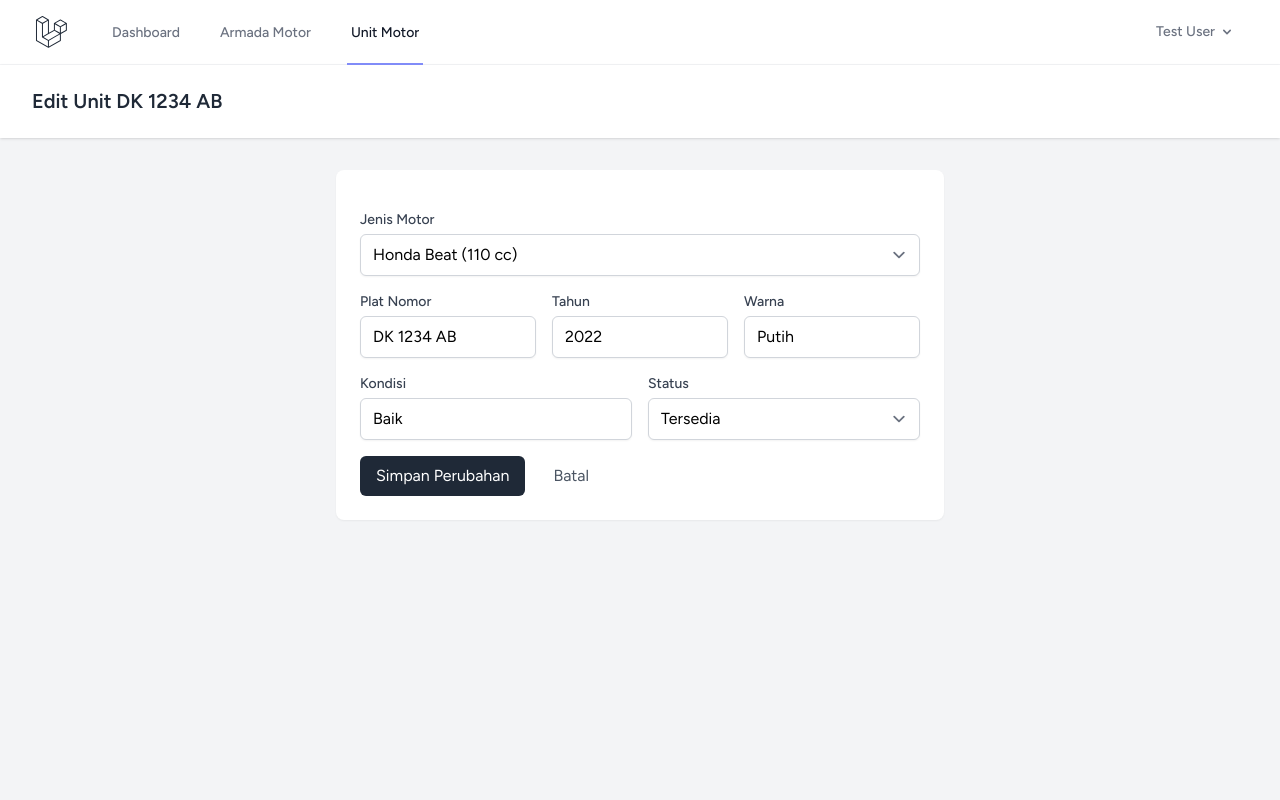
After one commit to rayhan-satria/Rental-Eduwork, a Laravel app: page /admin/motorcycle-units/1/edit in a window 1280 px wide. The commit adds this page. Run offline with Laravel 12, Linux system fonts and the light colour scheme; a user stored in the database is signed in; data comes from the database, SQL or seed files in the repository; style sheets or scripts are compiled from the project's sources.

Commit message:
Tambah halaman admin CRUD unit motor

```diff
--- /dev/null
+++ b/rental/app/Http/Controllers/Admin/MotorcycleUnitController.php
@@ -0,0 +1,82 @@
+<?php
+
+namespace App\Http\Controllers\Admin;
+
+use App\Http\Controllers\Controller;
+use App\Models\Motorcycle;
+use App\Models\MotorcycleUnit;
+use Illuminate\Http\Request;
+use Illuminate\Validation\Rule;
+
+class MotorcycleUnitController extends Controller
+{
+    // Tabel unit motor
+    public function index()
+    {
+        $units = MotorcycleUnit::with('motorcycle')->orderBy('license_plate')->paginate(10);
+        return view('admin.units.index', compact('units'));
+    }
+
+    public function create()
+    {
+        $motorcycles = Motorcycle::orderBy('brand')->orderBy('model')->get();
+        return view('admin.units.create', compact('motorcycles'));
+    }
+
+    public function store(Request $request)
+    {
+        $data = $this->validateUnit($request);
+
+        MotorcycleUnit::create($data);
+
+        return redirect()->route('admin.motorcycle-units.index')
+            ->with('success', 'Unit motor berhasil ditambahkan.');
+    }
+
+    public function edit(MotorcycleUnit $motorcycleUnit)
+    {
+        $motorcycles = Motorcycle::orderBy('brand')->orderBy('model')->get();
+        return view('admin.units.edit', [
+            'unit' => $motorcycleUnit,
+            'motorcycles' => $motorcycles,
+        ]);
+    }
+
+    public function update(Request $request, MotorcycleUnit $motorcycleUnit)
+    {
+        $data = $this->validateUnit($request, $motorcycleUnit);
+
+        $motorcycleUnit->update($data);
+
+        return redirect()->route('admin.motorcycle-units.index')
+            ->with('success', 'Unit motor berhasil diperbarui.');
+    }
+
+    public function destroy(MotorcycleUnit $motorcycleUnit)
+    {
+        $motorcycleUnit->delete();
+
+        return redirect()->route('admin.motorcycle-units.index')
+            ->with('success', 'Unit motor berhasil dihapus.');
+    }
+
+    private function validateUnit(Request $request, ?MotorcycleUnit $unit = null)
+    {
+        $data = $request->validate([
+            'motorcycle_id' => 'required|exists:motorcycles,id',
+            'license_plate' => [
+                'required', 'string', 'max:20',
+                Rule::unique('motorcycle_units', 'license_plate')->ignore($unit?->id),
+            ],
+            'year' => 'required|integer|min:1990|max:' . (date('Y') + 1),
+            'color' => 'required|string|max:50',
+            'unit_condition' => 'required|string|max:50',
+            'status' => ['required', Rule::in(array_keys(MotorcycleUnit::STATUSES))],
+        ]);
+
+        // Plat nomor selalu disimpan dengan huruf besar: "dk 1234 ab" → "DK 1234 AB"
+        $data['license_plate'] = strtoupper($data['license_plate']);
+
+        return $data;
+    }
+}
--- a/rental/app/Models/MotorcycleUnit.php
+++ b/rental/app/Models/MotorcycleUnit.php
@@ -6,6 +6,13 @@ use Illuminate\Database\Eloquent\Model;
 
 class MotorcycleUnit extends Model
 {
+    // Daftar status unit dan labelnya dalam bahasa Indonesia
+    public const STATUSES = [
+        'available' => 'Tersedia',
+        'rented' => 'Disewa',
+        'maintenance' => 'Perawatan',
+    ];
+
     protected $fillable = [
         'motorcycle_id',
         'license_plate',
--- /dev/null
+++ b/rental/resources/views/admin/units/_form.blade.php
@@ -0,0 +1,58 @@
+<div>
+    <label for="motorcycle_id" class="block text-sm font-medium text-gray-700">Jenis Motor</label>
+    <select id="motorcycle_id" name="motorcycle_id" class="mt-1 block w-full rounded-md border-gray-300 shadow-sm">
+        <option value="">-- Pilih jenis motor --</option>
+        @foreach ($motorcycles as $motorcycle)
+            <option value="{{ $motorcycle->id }}"
+                @selected(old('motorcycle_id', $unit->motorcycle_id ?? '') == $motorcycle->id)>
+                {{ $motorcycle->full_name }} ({{ $motorcycle->cc }} cc)
+            </option>
+        @endforeach
+    </select>
+    @error('motorcycle_id') <p class="mt-1 text-sm text-red-600">{{ $message }}</p> @enderror
+</div>
+
+<div class="grid grid-cols-3 gap-4">
+    <div>
+        <label for="license_plate" class="block text-sm font-medium text-gray-700">Plat Nomor</label>
+        <input id="license_plate" name="license_plate" type="text" placeholder="DK 1234 AB"
+               value="{{ old('license_plate', $unit->license_plate ?? '') }}"
+               class="mt-1 block w-full rounded-md border-gray-300 shadow-sm uppercase">
+        @error('license_plate') <p class="mt-1 text-sm text-red-600">{{ $message }}</p> @enderror
+    </div>
+    <div>
+        <label for="year" class="block text-sm font-medium text-gray-700">Tahun</label>
+        <input id="year" name="year" type="number" min="1990" max="{{ date('Y') + 1 }}" placeholder="{{ date('Y') }}"
+               value="{{ old('year', $unit->year ?? '') }}"
+               class="mt-1 block w-full rounded-md border-gray-300 shadow-sm">
+        @error('year') <p class="mt-1 text-sm text-red-600">{{ $message }}</p> @enderror
+    </div>
+    <div>
+        <label for="color" class="block text-sm font-medium text-gray-700">Warna</label>
+        <input id="color" name="color" type="text" placeholder="Hitam"
+               value="{{ old('color', $unit->color ?? '') }}"
+               class="mt-1 block w-full rounded-md border-gray-300 shadow-sm">
+        @error('color') <p class="mt-1 text-sm text-red-600">{{ $message }}</p> @enderror
+    </div>
+</div>
+
+<div class="grid grid-cols-2 gap-4">
+    <div>
+        <label for="unit_condition" class="block text-sm font-medium text-gray-700">Kondisi</label>
+        <input id="unit_condition" name="unit_condition" type="text" placeholder="Baik"
+               value="{{ old('unit_condition', $unit->unit_condition ?? '') }}"
+               class="mt-1 block w-full rounded-md border-gray-300 shadow-sm">
+        @error('unit_condition') <p class="mt-1 text-sm text-red-600">{{ $message }}</p> @enderror
+    </div>
+    <div>
+        <label for="status" class="block text-sm font-medium text-gray-700">Status</label>
+        <select id="status" name="status" class="mt-1 block w-full rounded-md border-gray-300 shadow-sm">
+            @foreach (\App\Models\MotorcycleUnit::STATUSES as $value => $label)
+                <option value="{{ $value }}" @selected(old('status', $unit->status ?? 'available') === $value)>
+                    {{ $label }}
+                </option>
+            @endforeach
+        </select>
+        @error('status') <p class="mt-1 text-sm text-red-600">{{ $message }}</p> @enderror
+    </div>
+</div>
--- /dev/null
+++ b/rental/resources/views/admin/units/edit.blade.php
@@ -0,0 +1,22 @@
+<x-app-layout>
+    <x-slot name="header">
+        <h2 class="font-semibold text-xl text-gray-800 leading-tight">Edit Unit {{ $unit->license_plate }}</h2>
+    </x-slot>
+
+    <div class="py-8">
+        <div class="max-w-2xl mx-auto sm:px-6 lg:px-8">
+            <form method="POST" action="{{ route('admin.motorcycle-units.update', $unit) }}"
+                  class="bg-white p-6 shadow-sm sm:rounded-lg space-y-4">
+                @csrf
+                @method('PUT')
+
+                @include('admin.units._form')
+
+                <div class="flex gap-3">
+                    <button type="submit" class="px-4 py-2 bg-gray-800 text-white rounded-md">Simpan Perubahan</button>
+                    <a href="{{ route('admin.motorcycle-units.index') }}" class="px-4 py-2 text-gray-600">Batal</a>
+                </div>
+            </form>
+        </div>
+    </div>
+</x-app-layout>
--- a/rental/resources/views/layouts/navigation.blade.php
+++ b/rental/resources/views/layouts/navigation.blade.php
@@ -17,6 +17,9 @@
                     </x-nav-link>
                     <x-nav-link :href="route('admin.motorcycles.index')" :active="request()->routeIs('admin.motorcycles.*')">
     Armada Motor
+    <x-nav-link :href="route('admin.motorcycle-units.index')" :active="request()->routeIs('admin.motorcycle-units.*')">
+    Unit Motor
+</x-nav-link>
 </x-nav-link>
                 </div>
             </div>
--- a/rental/routes/web.php
+++ b/rental/routes/web.php
@@ -1,5 +1,6 @@
 <?php
 use App\Http\Controllers\Admin\MotorcycleController;
+use App\Http\Controllers\Admin\MotorcycleUnitController;
 use App\Http\Controllers\ProfileController;
 use Illuminate\Support\Facades\Route;
 
@@ -20,5 +21,6 @@ Route::middleware('auth')->group(function () {
 // ===== Admin: kelola armada motor =====
 Route::middleware('auth')->prefix('admin')->name('admin.')->group(function () {
     Route::resource('motorcycles', MotorcycleController::class)->except('show');
+        Route::resource('motorcycle-units', MotorcycleUnitController::class)->except('show');
 });
 require __DIR__.'/auth.php';
```
Also changed, not shown: rental/resources/views/admin/units/create.blade.php (added, +21 -0 lines), rental/resources/views/admin/units/index.blade.php (added, +77 -0 lines).
